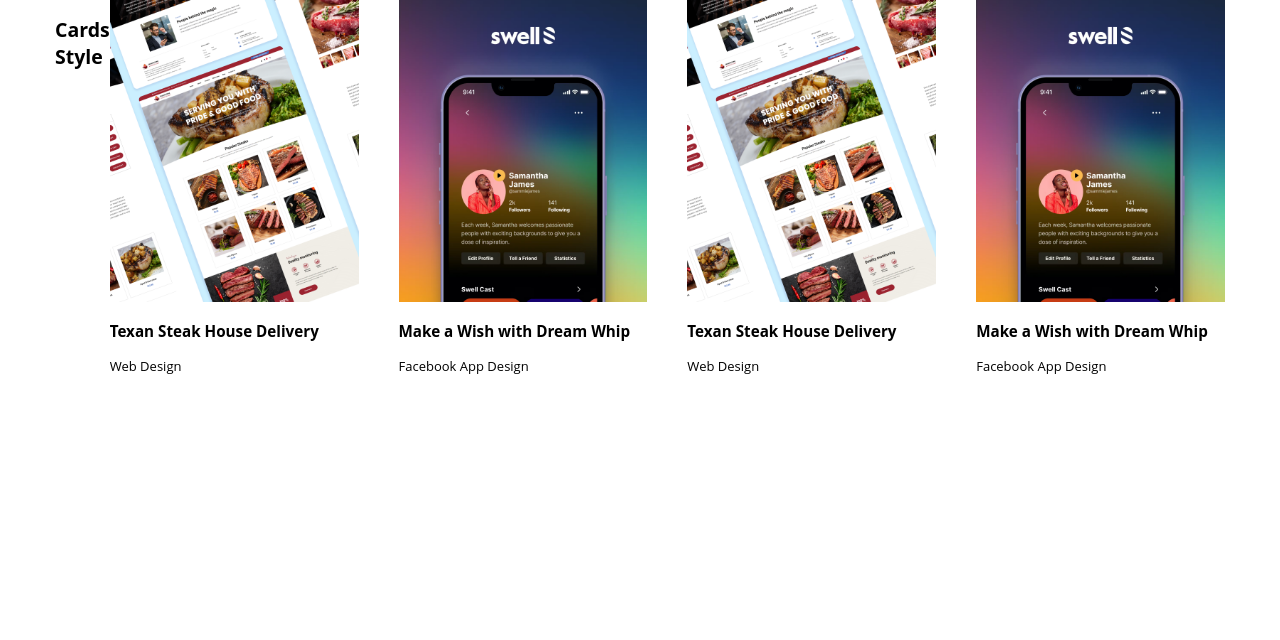
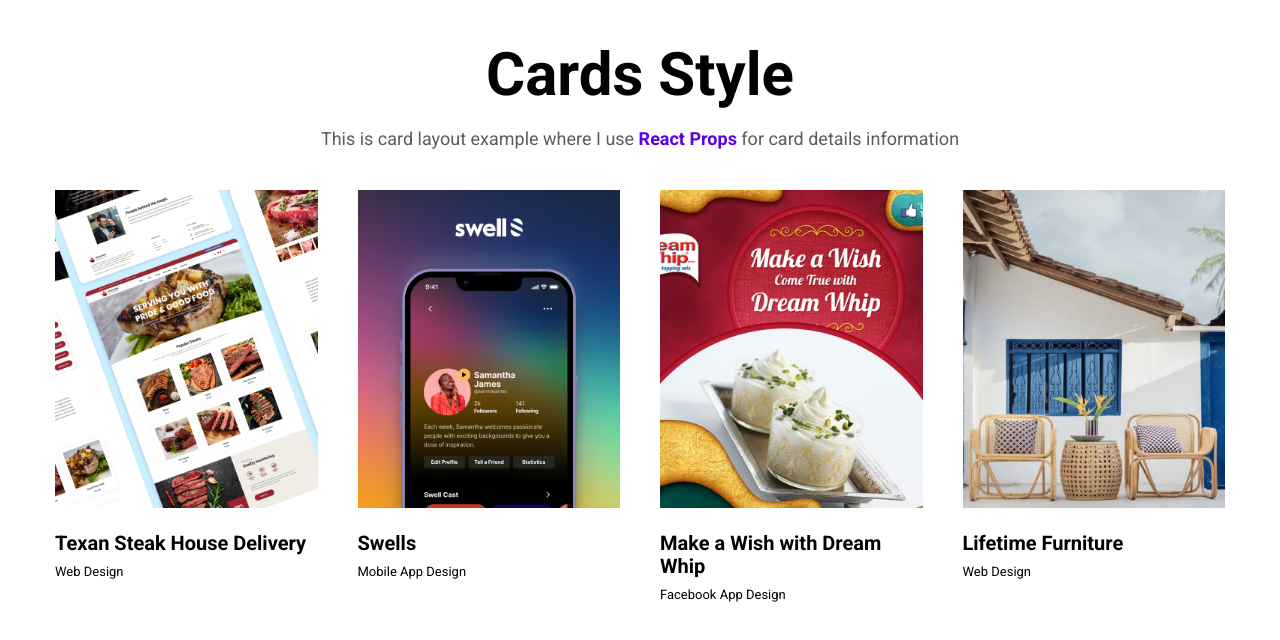
Before and after one commit to maroofhaider/learn-react-beginners, a React (Vite) app: page / in a window 1280 px wide. Shown: the top 640 px of the page. Built offline with nearby package versions, Linux system fonts and the light colour scheme.

Commit message:
card layout using react props function

```diff
--- a/index.html
+++ b/index.html
@@ -4,6 +4,14 @@
 		<meta charset="UTF-8" />
 		<link rel="icon" type="image/svg+xml" href="/assets/images/favicon.svg" />
 		<meta name="viewport" content="width=device-width, initial-scale=1.0" />
+		<link rel="stylesheet" type="text/css" href="assets/css/normalize.css">
+		<!-- add custom font library -->
+		<link rel="preconnect" href="https://fonts.googleapis.com">
+		<link rel="preconnect" href="https://fonts.gstatic.com" crossorigin>
+		<link href="https://fonts.googleapis.com/css2?family=Roboto:wght@400;700&display=swap" rel="stylesheet">
+
+		<link rel="stylesheet" href="https://cdnjs.cloudflare.com/ajax/libs/animate.css/3.5.2/animate.min.css">
+
 		<title>React Basic Practice</title>
 	</head>
 	<body>
--- a/public/assets/css/Style.css
+++ b/public/assets/css/Style.css
@@ -25,7 +25,7 @@
 
 body {
   font-size: 1.3rem;
-  font-family: "Open Sans", sans-serif, system-ui;
+  font-family: "Roboto", sans-serif, system-ui;
   margin: 0;
 }
 
@@ -75,11 +75,39 @@
 }
 .card-layout-style1 img {
   width: 100%;
+  margin-bottom: 20px;
+  transition: 0.2s ease-in;
+}
+.card-layout-style1 h3 {
+  font-size: 20px;
+  margin: 0 0 10px;
+}
+.card-layout-style1 p {
+  margin: 0;
+}
+.card-layout-style1:hover img {
+  box-shadow: 0 1px 15px rgba(0, 0, 0, 0.3);
 }
 
 .cardPreview .mq-container {
   display: flex;
   justify-content: space-between;
+}
+
+h1 {
+  font-size: 60px;
+  font-weight: 700;
+  text-align: center;
+  margin: 40px 0 20px;
+}
+h1 + p {
+  text-align: center;
+  font-size: 18px;
+  margin: 0 0 40px;
+  color: #5c5c5c;
+}
+h1 + p strong {
+  color: #5b00e4;
 }
 
 [id=root] {
@@ -102,7 +130,7 @@
 }
 .mh-intro small {
   font-size: 12px;
-  color: #6c6c6c;
+  color: #5c5c5c;
   display: flex;
   font-style: italic;
   margin-top: 5px;
--- a/src/components/props/CardLayoutStyle1.jsx
+++ b/src/components/props/CardLayoutStyle1.jsx
@@ -4,12 +4,13 @@
 function CardLayoutStyle1() {
 	return (
 		<section className='cardPreview'>
+			<h1>Cards Style</h1>
+			<p>This is card layout example where I use <strong>React Props</strong> for card details information</p>
 			<div className="mq-container">
-				<h2>Cards Style</h2>
 				<CardDetails imgPath="./assets/images/card-1.png" title="Texan Steak House Delivery" type="Web Design" />
-				<CardDetails imgPath="./assets/images/card-2.png" title="Make a Wish with Dream Whip" type="Facebook App Design" />
-				<CardDetails imgPath="./assets/images/card-1.png" title="Texan Steak House Delivery" type="Web Design" />
-				<CardDetails imgPath="./assets/images/card-2.png" title="Make a Wish with Dream Whip" type="Facebook App Design" />
+				<CardDetails imgPath="./assets/images/card-2.png" title="Swells" type="Mobile App Design" />
+				<CardDetails imgPath="./assets/images/card-3.png" title="Make a Wish with Dream Whip" type="Facebook App Design" />
+				<CardDetails imgPath="./assets/images/card-4.png" title="Lifetime Furniture" type="Web Design" />
 			</div>
 		</section>
 	)
--- a/src/styles/Style.sass
+++ b/src/styles/Style.sass
@@ -8,6 +8,7 @@
     margin: 0
     padding: 0
     height: 100%
+
 //---------------------------------
 // for framework intro skin
 //---------------------------------
@@ -23,7 +24,7 @@
         margin-bottom: 20px
     small
         font-size: 12px
-        color: $gray
+        color: $clr-gray
         display: flex
         font-style: italic
         margin-top: 5px
--- a/src/styles/_main.sass
+++ b/src/styles/_main.sass
@@ -1,13 +1,15 @@
 @use "globals" as *
+@use "widget-card"
 
-.card-layout-style1
-	max-width: 400px
-	&:not(:last-child)
-		margin-right: 40px
-	img
-		width: 100%
-
-.cardPreview
-	.mq-container
-		display: flex
-		justify-content: space-between
+h1
+    font-size: 60px
+    font-weight: 700
+    text-align: center
+    margin: 40px 0 20px
+    & + p
+        text-align: center
+        font-size: 18px
+        margin: 0 0 40px
+        color: $clr-gray
+        strong
+            color: $clr-indigo
--- /dev/null
+++ b/src/styles/_widget-card.sass
@@ -0,0 +1,26 @@
+@use "globals" as *
+
+.card-layout-style1
+	max-width: 400px
+
+	&:not(:last-child)
+		margin-right: 40px
+	img
+		width: 100%
+		margin-bottom: 20px
+		transition: .2s ease-in
+	h3
+		font-size: 20px
+		margin: 0 0 10px
+	p
+		margin: 0
+
+	&:hover
+		img
+			box-shadow: 0 1px 15px rgba(0, 0, 0, .3)
+
+
+.cardPreview
+	.mq-container
+		display: flex
+		justify-content: space-between
--- a/src/styles/globals/_colors.sass
+++ b/src/styles/globals/_colors.sass
@@ -1,9 +1,9 @@
 /*default colors*/
-$dark: #010101
-$light: #f7f7f7
-$error: #f90606
-$success: #1fa855
-$gray: #6c6c6c
+$clr-dark: #010101
+$clr-light: #f7f7f7
+$clr-error: #f90606
+$clr-success: #1fa855
+$clr-gray: #5c5c5c
 
 /*theme base colors*/
-$indigo: #5b00e4
+$clr-indigo: #5b00e4
--- a/src/styles/globals/_variables.sass
+++ b/src/styles/globals/_variables.sass
@@ -4,6 +4,6 @@
 
 /*theme base variables*/
 $wrapperWidth: 1400px
-$font-base: "Open Sans", sans-serif, system-ui
-$font-main-head: "museo300", Arial, Helvetica, sans-serif
-$font-sub-head: "museo300", Arial, Helvetica, sans-serif
+$font-base: 'Roboto', sans-serif, system-ui
+$font-main-head: Arial, Helvetica, sans-serif
+$font-sub-head: Arial, Helvetica, sans-serif
```
Also changed, not shown: public/assets/images/card-3.png (added), public/assets/images/card-4.png (added). Lines whose indentation alone changed are shown as unchanged.
